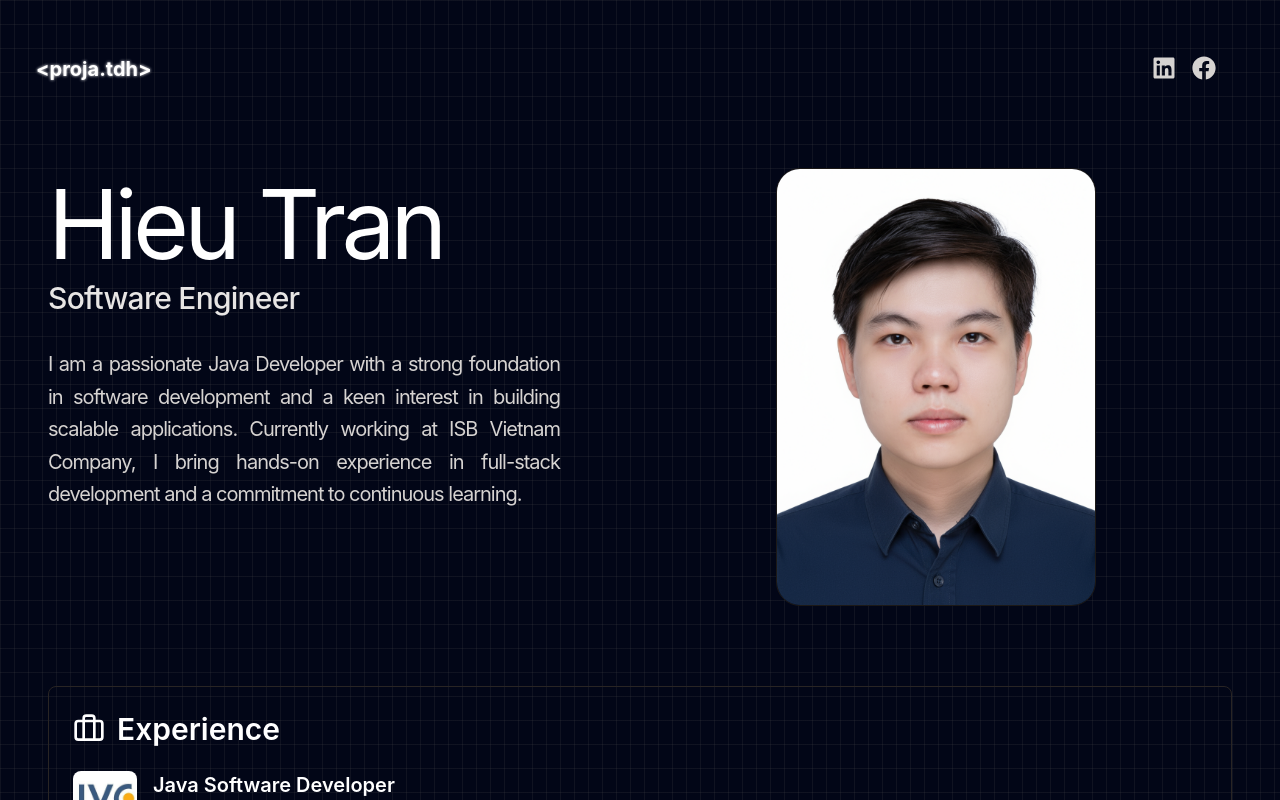
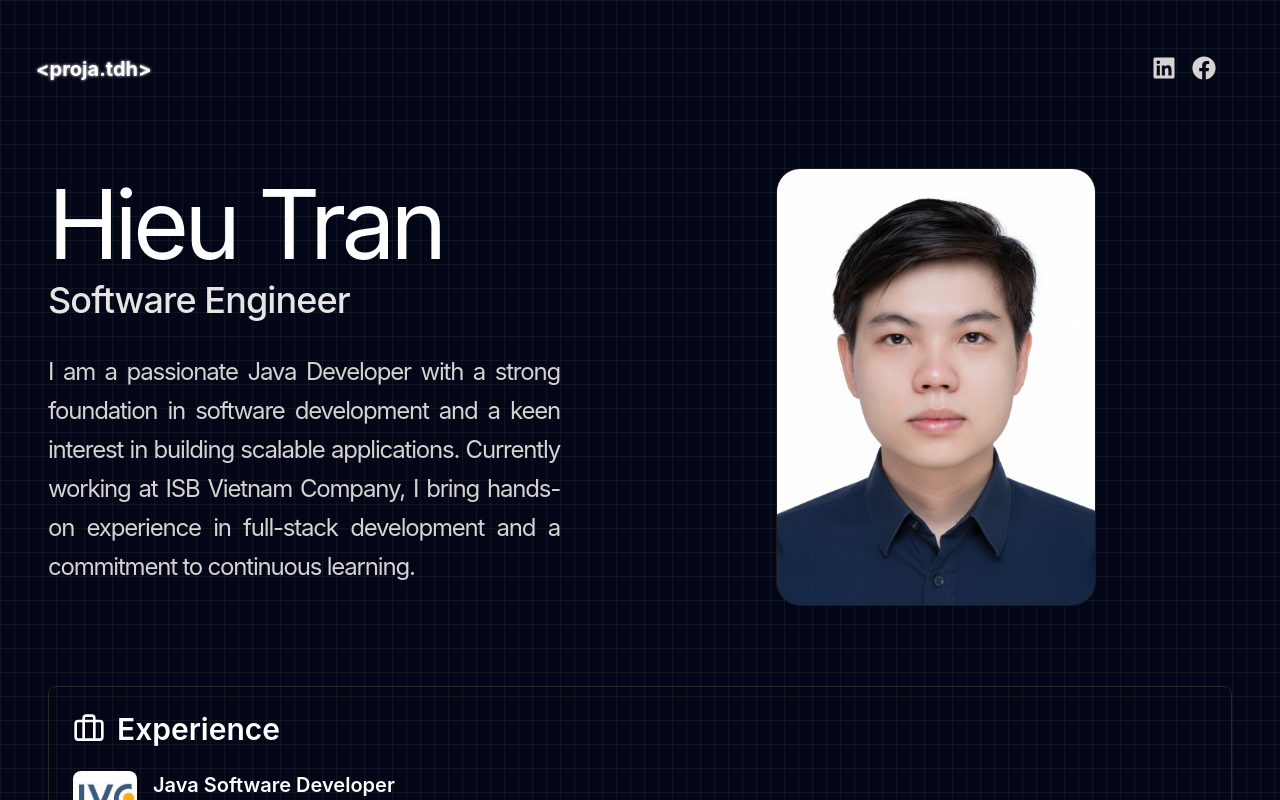
Before and after one commit to trandanghieu/hieutran-portfolio, a React (Vite) app: page / in a window 1280 px wide. Shown: the top 800 px of the page. Built offline with nearby package versions, Linux system fonts and the light colour scheme.

Commit message:
update font size

```diff
--- a/src/components/Hero/Hero.jsx
+++ b/src/components/Hero/Hero.jsx
@@ -43,10 +43,10 @@
             <h2 className="pb-2 text-4xl tracking-tighter lg:text-8xl text-white">
               Hieu Tran
             </h2>
-            <span className="text-stone-200 text-3xl tracking-tight font-medium">
+            <span className="text-stone-200 text-4xl tracking-tight font-medium">
               Software Engineer
             </span>
-            <p className="my-2 max-w-lg py-6 text-xl leading-relaxed tracking-tighter text-justify text-stone-300">
+            <p className="my-2 max-w-lg py-6 text-2xl leading-relaxed tracking-tighter text-justify text-stone-300">
               {HERO_CONTENT}
             </p>
           </div>
```
